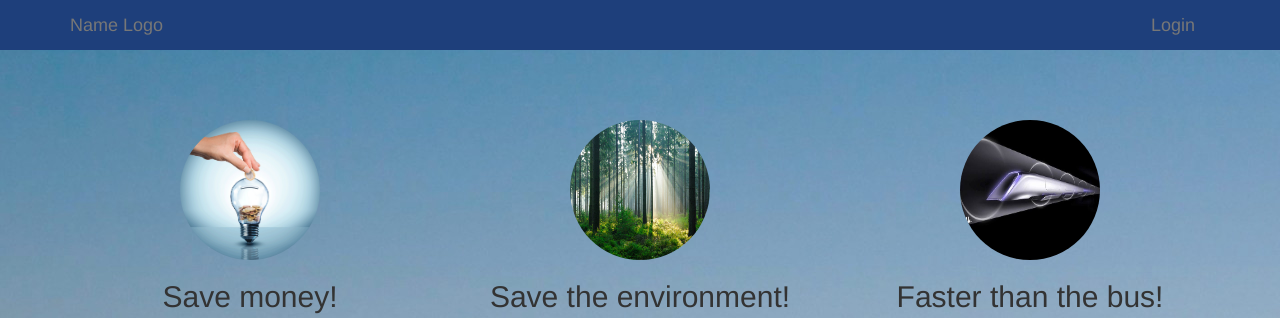
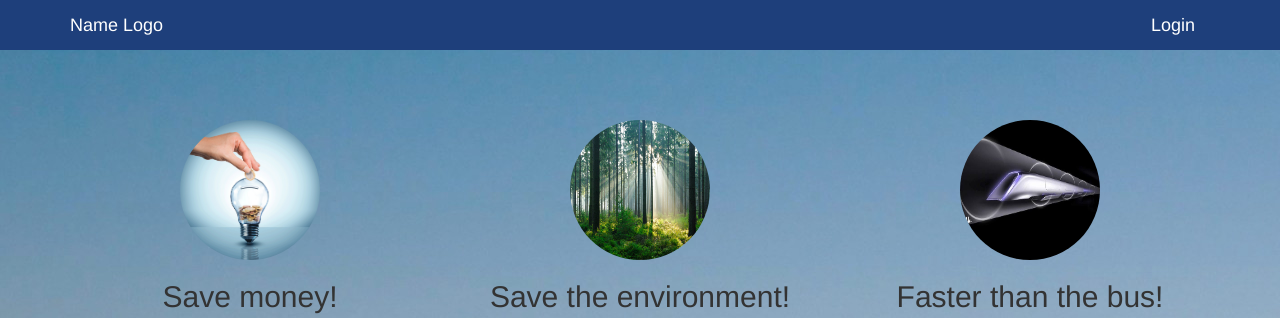
Before and after one commit to Rydhutton/hackvictoria2016, a Django app: page /main/ in a window 1280 px wide. Shown: the top 318 px of the page. Run offline with Django 3.2, Linux system fonts and the light colour scheme; some libraries are stand-ins or nearby versions.

Commit message:
fuck this im done

```diff
--- a/hackvictoria/static/css/custom.css
+++ b/hackvictoria/static/css/custom.css
@@ -74,6 +74,10 @@
     border-color: #1e3f7b;
 }
 
+
+.navbar-default .navbar-brand {
+    color: #FFF;
+}
 .navbar-default {
   background-color: #1e3f7b;
   border-color: #0;
```
Also changed, not shown: hackvictoria/db.sqlite3, 1 other file.
